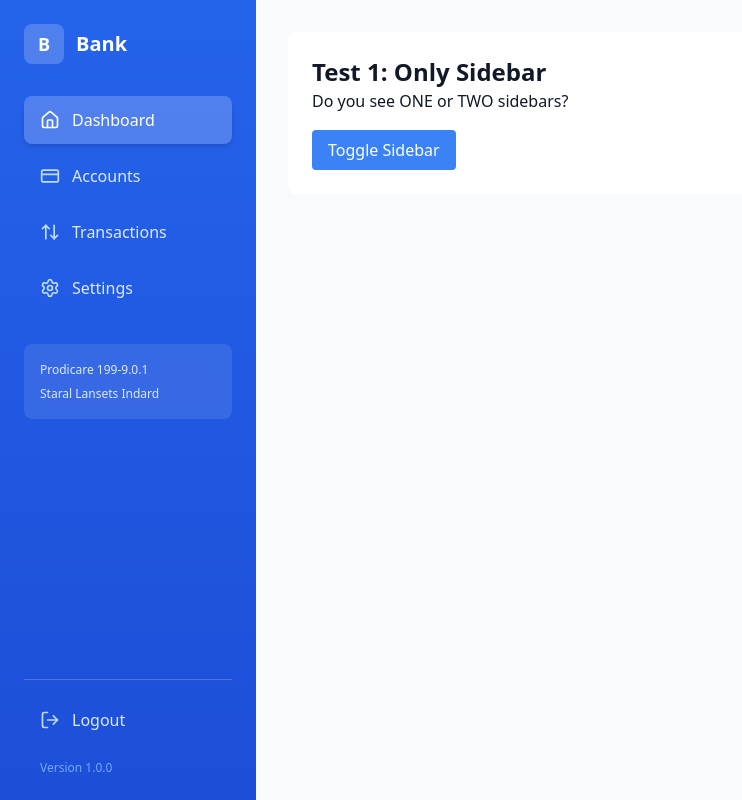
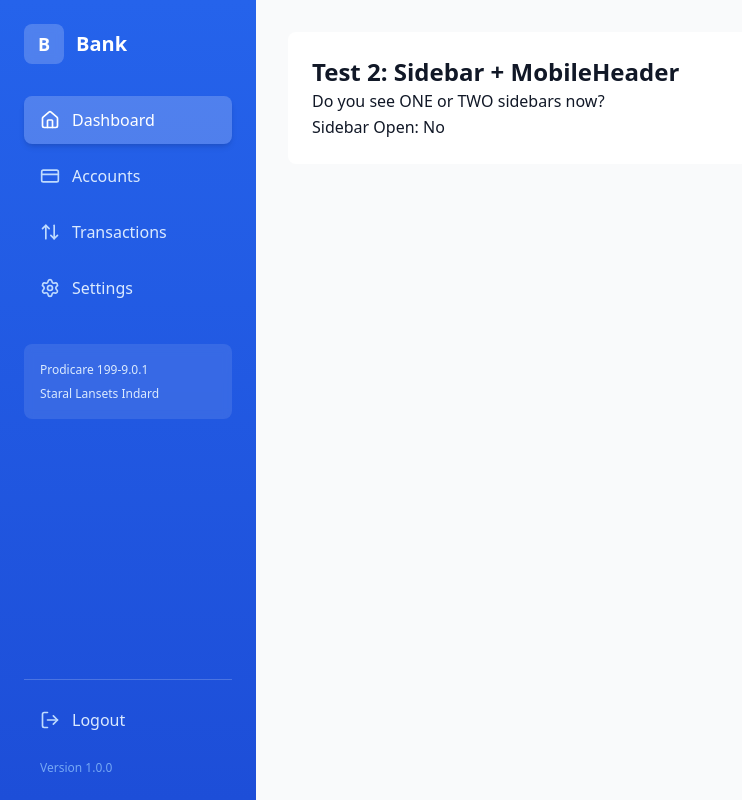
Before and after one commit to BlueColour2589/dkb-banking, a Next.js app in the folder frontend/: page /dashboard in a window 1280 px wide. Shown: the whole page, without its empty margins (0-742 px from the left). Built offline with nearby package versions, Linux system fonts and the light colour scheme; no server answers.

Commit message:
Update page.tsx

```diff
--- a/frontend/app/dashboard/page.tsx
+++ b/frontend/app/dashboard/page.tsx
@@ -1,26 +1,27 @@
-// Test 1: Dashboard with ONLY Sidebar
+// Test 2: Add MobileHeader
 'use client';
 import { useState } from 'react';
 import Sidebar from '@/components/Sidebar/Sidebar';
+import MobileHeader from '@/components/Header/MobileHeader';
 
 export default function DashboardPage() {
   const [sidebarOpen, setSidebarOpen] = useState(false);
 
   return (
     <div className="min-h-screen bg-gray-50">
+      {/* Add MobileHeader */}
+      <div className="lg:hidden fixed top-0 left-0 right-0 z-30">
+        <MobileHeader toggleSidebar={() => setSidebarOpen(true)} />
+      </div>
+
       <div className="flex min-h-screen">
         <Sidebar isOpen={sidebarOpen} setIsOpen={setSidebarOpen} />
 
         <main className="flex-1 p-8">
           <div className="bg-white rounded-lg p-6">
-            <h1 className="text-2xl font-bold">Test 1: Only Sidebar</h1>
-            <p>Do you see ONE or TWO sidebars?</p>
-            <button
-              onClick={() => setSidebarOpen(!sidebarOpen)}
-              className="bg-blue-500 text-white px-4 py-2 rounded mt-4"
-            >
-              Toggle Sidebar
-            </button>
+            <h1 className="text-2xl font-bold">Test 2: Sidebar + MobileHeader</h1>
+            <p>Do you see ONE or TWO sidebars now?</p>
+            <p>Sidebar Open: {sidebarOpen ? 'Yes' : 'No'}</p>
           </div>
         </main>
       </div>
```
